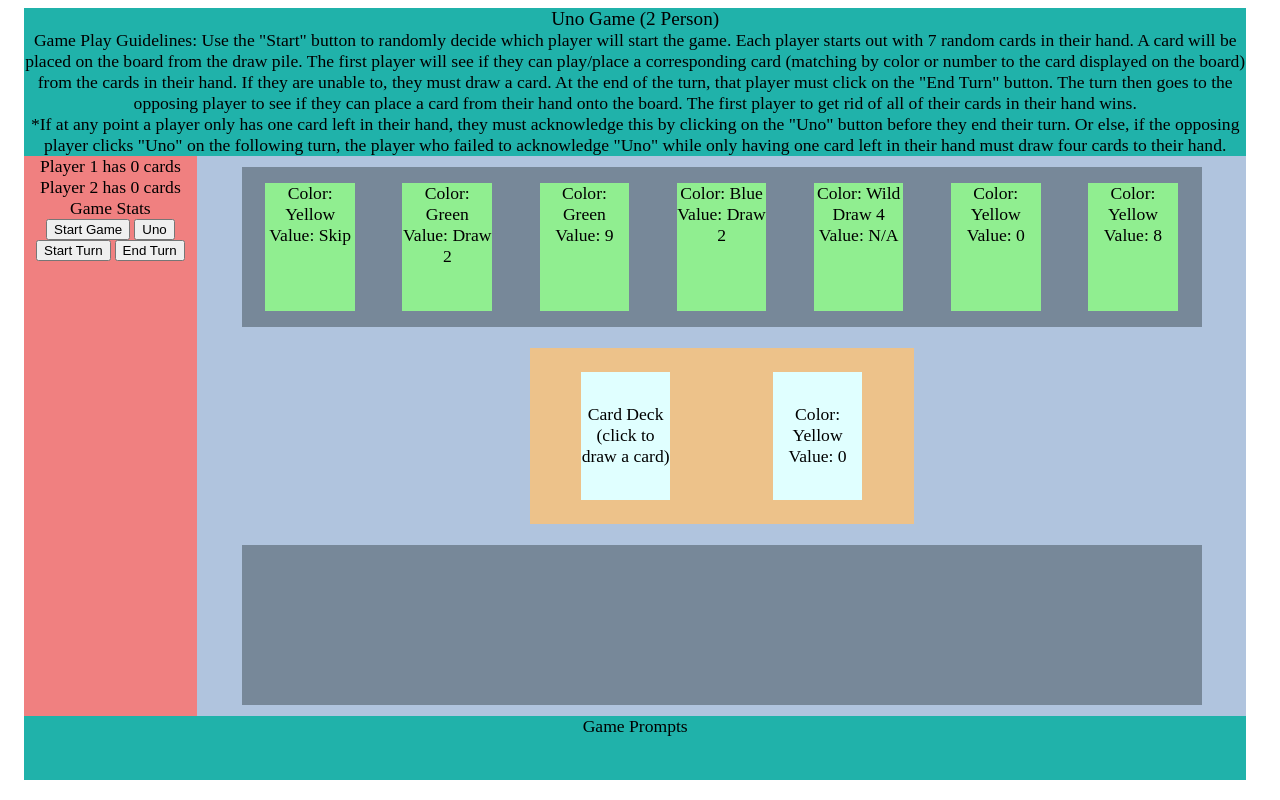
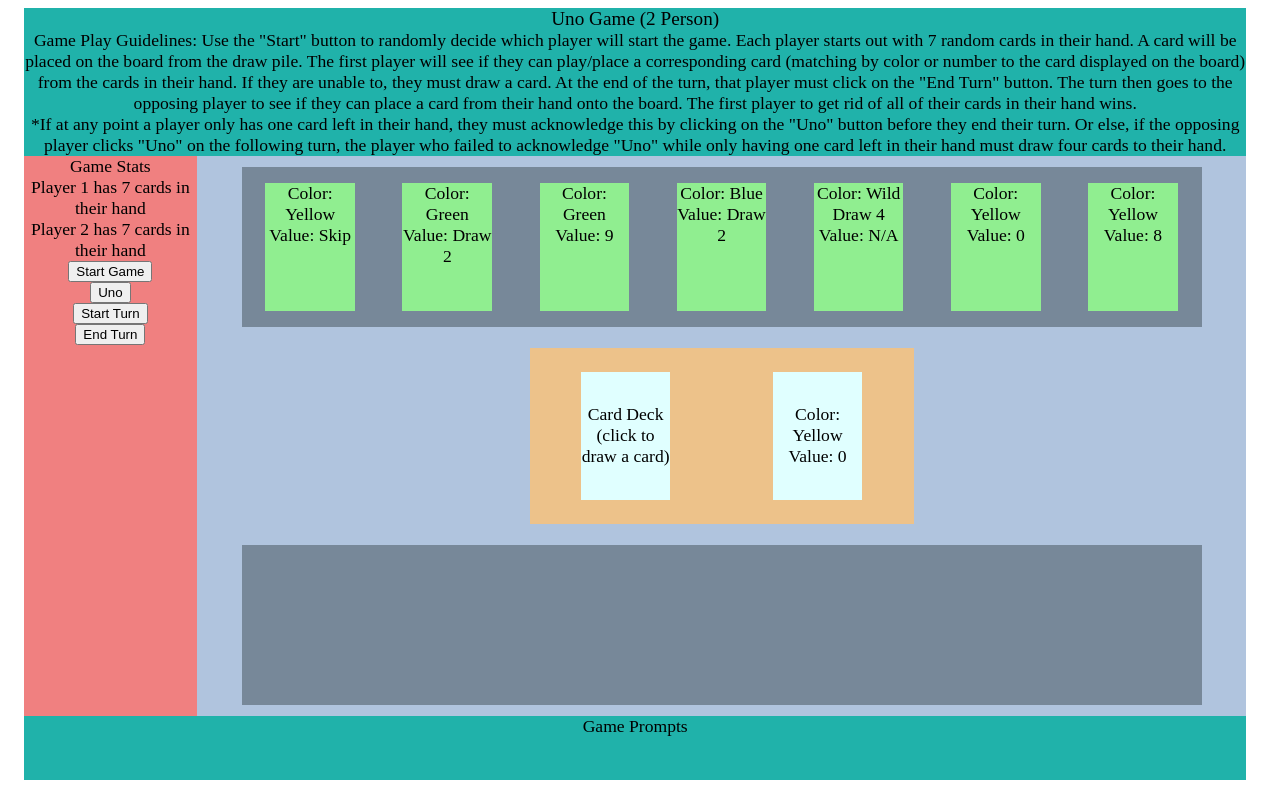
Before and after one commit to larrytu327/Project_1_Uno_Game, a plain HTML site: page index.html in a window 1280 px wide. Both pictures are taken after a click on the button "Start Game". Drawn offline with Linux system fonts and the light colour scheme.

Commit message:
number of cards in each player's hands updated in game stats in sidebar

```diff
--- a/index.html
+++ b/index.html
@@ -14,9 +14,9 @@
     <section class="gameIntro">*If at any point a player only has one card left in their hand, they must acknowledge this by clicking on the "Uno" button before they end their turn. Or else, if the opposing player clicks "Uno" on the following turn, the player who failed to acknowledge "Uno" while only having one card left in their hand must draw four cards to their hand. </section>
     <main>
         <section id="sidebar">
-            <div id="player1Stats">Player 1 has 0 cards</div>
-            <div id="player2Stats">Player 2 has 0 cards</div>
             <div id="gameStats">Game Stats</div>
+            <div id="player1Stats"></div>
+            <div id="player2Stats"></div>
             <button class="startGameButton">Start Game</button>
             <button class="unoButton">Uno</button>
             <button class="startTurnButton">Start Turn</button>
--- a/style.css
+++ b/style.css
@@ -40,6 +40,10 @@ main {
     background-color: lightcoral;
     width: 13.5vw;
     height: 70vh;
+    display: flex;
+    flex-wrap: wrap;
+    flex-direction: column;
+    align-items: center;
 }
 
 #player1Stats {
--- a/uno.js
+++ b/uno.js
@@ -12,6 +12,9 @@ let displayDiscardPileCard = document.querySelector(".discardPileCard");
 let allPlayer1CardSlots = document.getElementsByClassName("cardsPlayer1");
 let allPlayer2CardSlots = document.getElementsByClassName
 ("cardsPlayer2");
+let gamePromptSection = document.querySelector("#gamePrompts");
+let player1Stats = document.querySelector("#player1Stats");
+let player2Stats = document.querySelector("#player2Stats");
 
 let player1Cards = [];
 let player2Cards = [];
@@ -20,6 +23,9 @@ let player1Display = false;
 let player2Display = false;
 let player1Turn = false;
 let player2Turn = true;
+let cardCounterPlayer1 = 0;
+let cardCounterPlayer2 = 0;
+
 
 
 //Establishing the deck of cards with arrays and objects
@@ -126,6 +132,11 @@ function addCardToPlayer1(player1Card, cardOnDiscardPile) {
     player1CardsInHand.appendChild(newCardOnPlayer1Board);
     //Event Listeners for new cards added to the player's hand
     newCardOnPlayer1Board.addEventListener("click", () => checkForMatch(newCardOnPlayer1Board.value,cardOnDiscardPile));
+    // console.log(newCardOnPlayer1Board);
+    // player1Stats.innerHTML = `Player 1 has ${(newCardOnPlayer1Board.length-1)} cards in their hand`;
+    cardCounterPlayer1++;
+    console.log(cardCounterPlayer1);
+    player1Stats.innerHTML = `Player 1 has ${cardCounterPlayer1} cards in their hand`;
     return;
 }
 
@@ -137,6 +148,11 @@ function addCardToPlayer2(player2Card, cardOnDiscardPile) {
     player2CardsInHand.appendChild(newCardOnPlayer2Board);
     //Event Listeners for new cards added to the player's hand
     newCardOnPlayer2Board.addEventListener("click", () => checkForMatch(newCardOnPlayer2Board.value,cardOnDiscardPile));
+    // console.log(newCardOnPlayer2Board);
+    // player2Stats.innerHTML = `Player 2 has ${(newCardOnPlayer2Board.length-1)} cards in their hand`;
+    cardCounterPlayer2++;
+    console.log(cardCounterPlayer2);
+    player2Stats.innerHTML = `Player 2 has ${cardCounterPlayer2} cards in their hand`;
     return;
 }
 
@@ -159,12 +175,20 @@ function endTurn() {
     setDisplay(player1Display, player2Display);
     if (player1Turn === true) {
         console.log("Player 2, click on start turn");
+        let newGamePrompt = document.createElement("div");
+        newGamePrompt.innerHTML = `Player 2, click on "Start Turn" button to reveal your cards and start your turn`;
+        gamePromptSection.appendChild(newGamePrompt);
+        newGamePrompt.classList.add("newGamePrompt");
         player1Turn = false;
         player2Turn = true;
         return;
     }
     else if (player2Turn === true) {
         console.log("Player 1, click on start turn");
+        let newGamePrompt = document.createElement("div");
+        newGamePrompt.innerHTML = `Player 1, click on "Start Turn" button to reveal your cards and start your turn`;
+        gamePromptSection.appendChild(newGamePrompt);
+        newGamePrompt.classList.add("newGamePrompt");
         player1Turn = true;
         player2Turn = false;
         return;
@@ -179,6 +203,8 @@ function startTurn() {
         player1Display = false;
         player2Display = true;
     }
+    //removed the game prompts by class after clicking start turn button
+    document.querySelector(".newGamePrompt").remove();
     setDisplay(player1Display, player2Display);
     return;
 }
```
